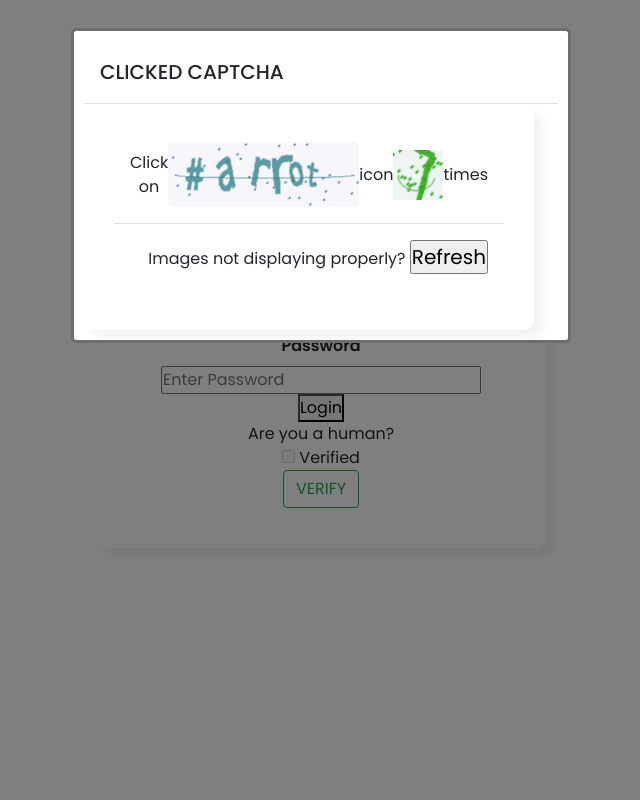
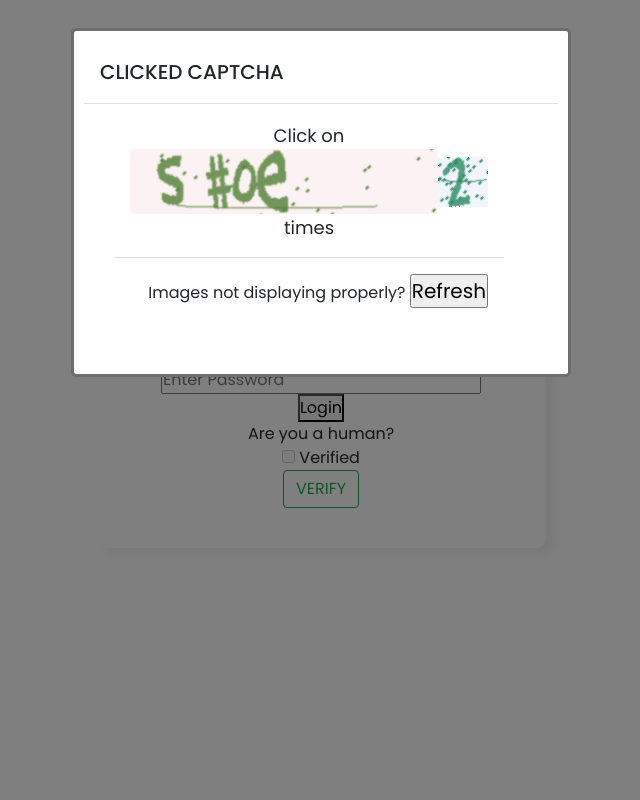
Before and after one commit to sslawczyk/ClickedCaptcha, a Flask app: template templates/captcha.html in a window 1280 px wide. Shown: the whole page, without its empty margins (319-959 px from the left). Run offline with Flask 2, Linux system fonts and the light colour scheme; the template is opened without the code that fills it, so the values that code supplies are empty.

Commit message:
22012023 poprawki

```diff
--- a/static/style.css
+++ b/static/style.css
@@ -31,10 +31,9 @@ body{
   max-width: 450px;
   max-height: 500px;
   width: 100%;
-  background: rgba(255, 255, 255, 0.58);
+  background: rgb(255, 255, 255);
   padding: 22px 30px 40px;
   border-radius: 10px;
-  box-shadow: 8px 8px 8px rgba(0, 0, 0, 0.05);
 }
 
 .wrapper header{
@@ -135,3 +134,18 @@ input[type="submit"]{
 input[type="submit"]:hover{
   background-color: #46ceff;
 }
+
+.click-on-text{
+  text-align: center;
+  margin: auto;
+  width: 100%;
+  margin-top: -20px;
+  font-size: 18px;
+}
+
+.icon-text{
+  text-align: center;
+  margin: auto;
+  width: 100%;
+  font-size: 18px;
+}
--- a/templates/captcha.html
+++ b/templates/captcha.html
@@ -1,23 +1,26 @@
 {% extends 'index.html' %}
 {% block modal %}
 <body>
-<div class="modal" id="exampleModal" tabindex="-1" role="dialog" aria-labelledby="exampleModalLabel" aria-hidden="true">
+<div class="modal" id="exampleModal" tabindex="-1" role="dialog" aria-labelledby="exampleModalLabel" aria-hidden="true" data-backdrop="static">
   <div class="modal-dialog" role="document">
     <div class="modal-content">
       <div class="modal-header">
         <h5 class="modal-title">CLICKED CAPTCHA</h5>
       </div>
       <div class="wrapper">
-        <div class="captca-area">
       <div class="modal-body">
+        <div class="click-on-text">
+          <a>Click on</a>
+          </div>
         <div class="captcha-area">
-          <a>Click on</a>
               <div class="captcha-img">
                 <img src="{{ url_for('generated_captcha', filename='captcha.png') }}" alt="Captcha Background">
                 <span class="captcha"></span>
               </div>
-          <a>icon</a>
-            <img src="{{ url_for('generated_captcha', filename='captcha_number.png') }}" alt="Captcha Background"> times
+              <img src="{{ url_for('generated_captcha', filename='captcha_number.png') }}" alt="Captcha Background">
+        </div>
+        <div class="icon-text">
+          times
           </div>
             <div class="images">
               {% for key, value in images %}
@@ -28,9 +31,10 @@
           <div class="modal-footer">
             <form action="/refresh" method="post">
               Images not displaying properly?
-        <button class="reload-button"><input type="submit" value="Refresh"></button></form>
+            <button class="reload-button"><input type="submit" value="Refresh"></button>
+            </form>
           </div>
-    </div>
+
     </div>
     </div>
   </div>
--- a/templates/index.html
+++ b/templates/index.html
@@ -46,7 +46,7 @@ $(document).ready(function(){
 
 function checkCheckbox(){
     if (!document.getElementById("checked").checked) {
-        alert("Please verify that you are a human before submitting the form.");
+        alert("Please verify that you are a human before login.");
         return false;
     }
     return true;
```
Also changed, not shown: generated_captcha/captcha.png, generated_captcha/captcha_number.png, 2 other files. Lines whose indentation alone changed are shown as unchanged.
